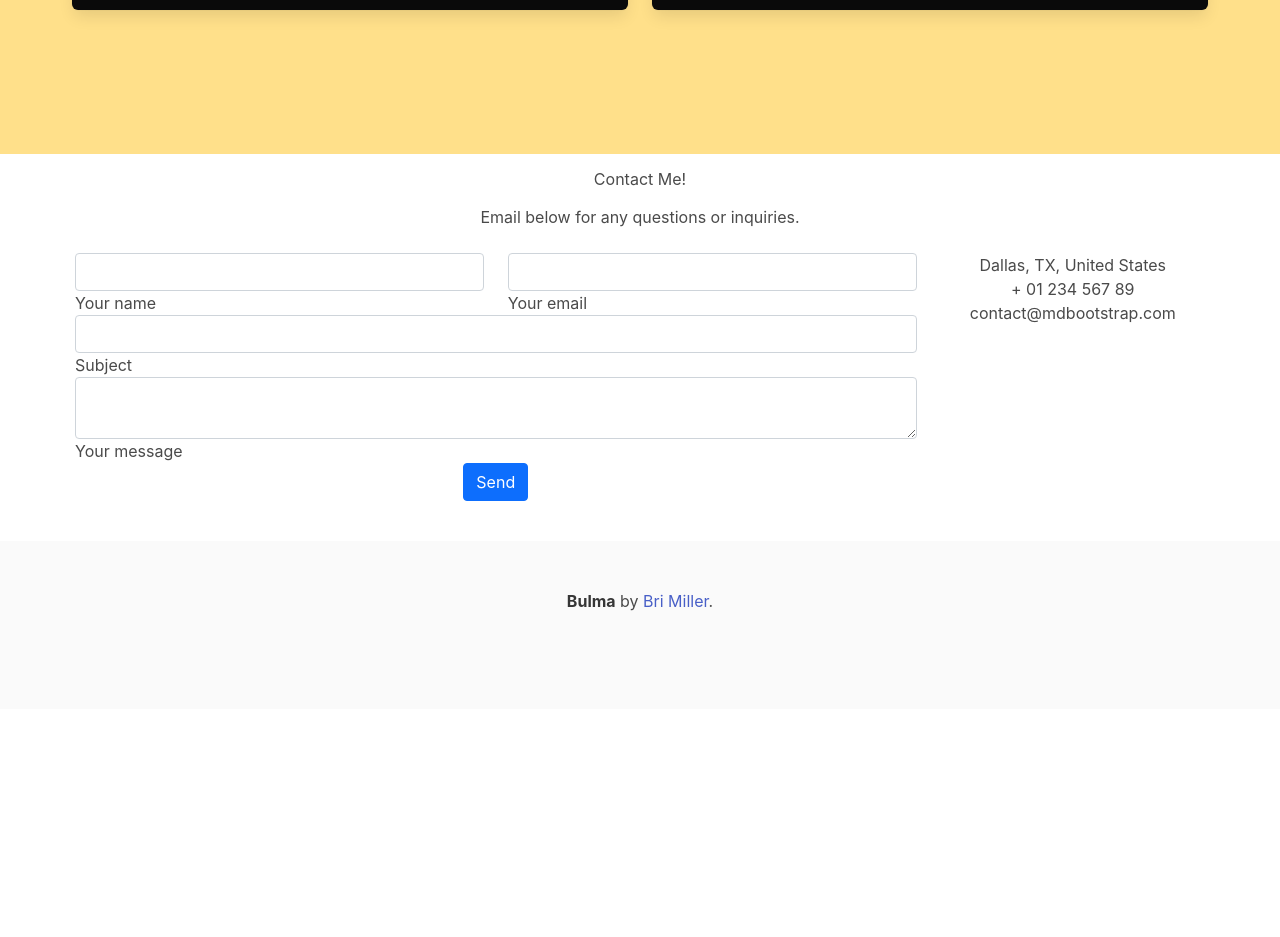
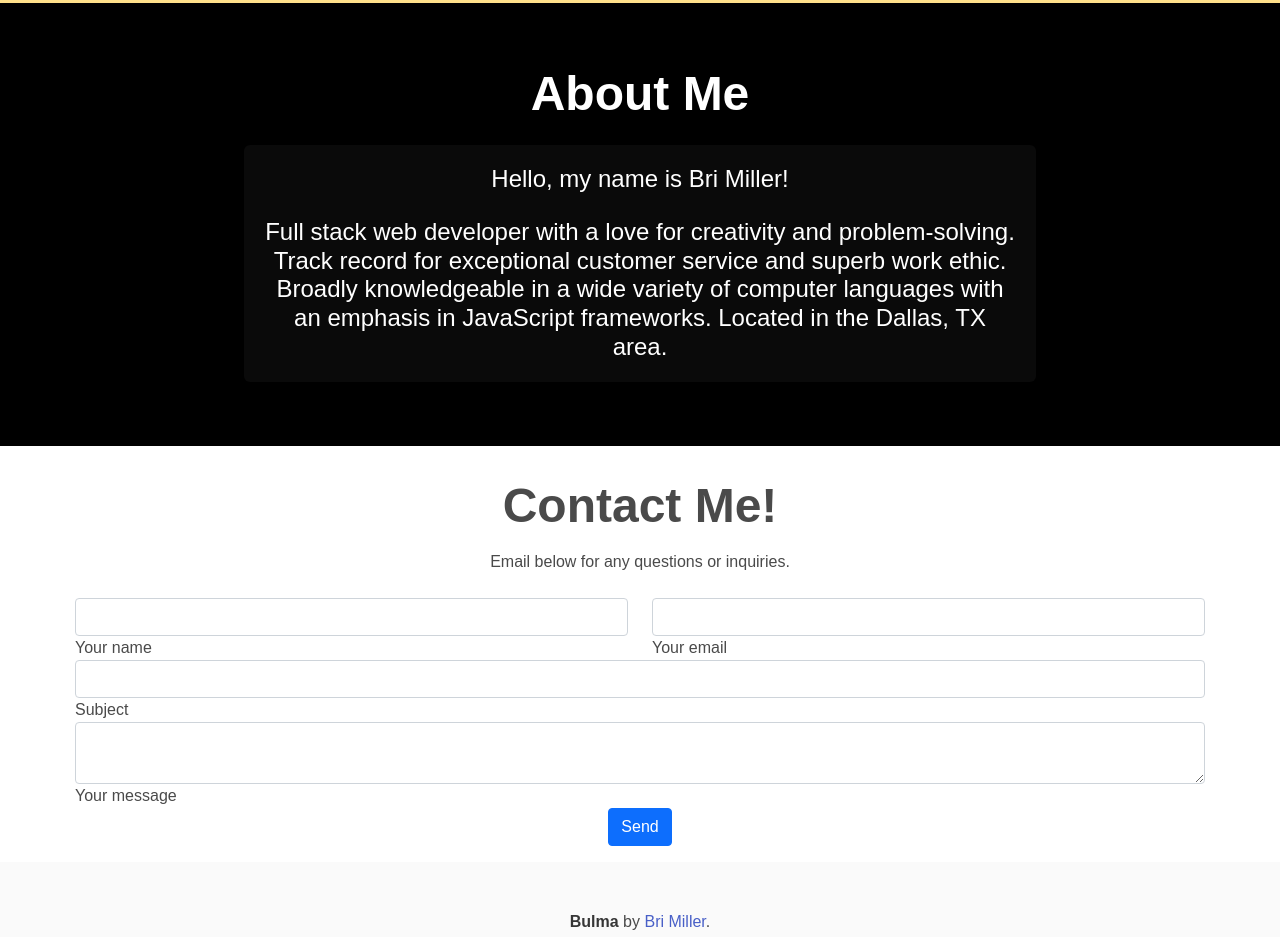
Before and after one commit to mbrianna1170/my-portfolio, a plain HTML site: page index.html in a window 1280 px wide. Shown: the part 1508-2445 px from the top of the page. Before the commit the page ends 2217 px from the top, so only its background shows below. Drawn offline with nearby package versions, Linux system fonts and the light colour scheme.

Commit message:
fixed contact section and header links

```diff
--- a/assets/style.css
+++ b/assets/style.css
@@ -1,12 +1,16 @@
+body {
+  font-family: sans-serif;
+}
+
 .hero-body {
   background-image: url("./images/istockpaid.jpg");
   background-position: center center;
   background-repeat: repeat-x;
-  }
+}
 
-  img {
-    padding: 10px;
-  }
+img {
+  padding: 10px;
+}
 
 .box {
   margin-left: 15px;
@@ -30,3 +34,41 @@
 .is-horizontal-center {
   justify-content: center;
 }
+
+/* Title for header */
+
+h1.title.has-text-centered.has-text-white {
+  font-size: xxx-large;
+}
+
+h2.subtitle.has-text-centered.has-text-white {
+  font-size: xx-large;
+}
+
+/* Featured Section */
+h1.title.has-text-centered {
+  font-size: xxx-large;
+}
+
+section#featuredProjects {
+  padding: 2%;
+}
+
+/* About me section */
+div#about-me-section {
+  background: black;
+  padding: 5%;
+}
+
+h2,
+h3.about-description
+{
+  font-size: x-large;
+}
+
+/* Contact Box*/
+h2.h1-responsive.font-weight-bold.text-center.my-4 {
+  font-size: xxx-large;
+  font-weight: bold;
+  padding-top: 15px;
+}
--- a/index.html
+++ b/index.html
@@ -1,24 +1,41 @@
 <!DOCTYPE html>
 <html lang="en">
   <head>
-    <meta charset="UTF-8">
-    <meta http-equiv="X-UA-Compatible" content="IE=edge">
-    <meta name="viewport" content="width=device-width, initial-scale=1.0">
+    <meta charset="UTF-8" />
+    <meta http-equiv="X-UA-Compatible" content="IE=edge" />
+    <meta name="viewport" content="width=device-width, initial-scale=1.0" />
     <title>My Portfolio</title>
-    <link href="https://cdn.jsdelivr.net/npm/bootstrap@5.0.2/dist/css/bootstrap.min.css" rel="stylesheet" integrity="sha384-EVSTQN3/azprG1Anm3QDgpJLIm9Nao0Yz1ztcQTwFspd3yD65VohhpuuCOmLASjC" crossorigin="anonymous">
-    <link rel="stylesheet" href="https://cdn.jsdelivr.net/npm/bulma@0.9.2/css/bulma.min.css">
-    <link rel="stylesheet" href="./assets/style.css">
+    <link
+      href="https://cdn.jsdelivr.net/npm/bootstrap@5.0.2/dist/css/bootstrap.min.css"
+      rel="stylesheet"
+      integrity="sha384-EVSTQN3/azprG1Anm3QDgpJLIm9Nao0Yz1ztcQTwFspd3yD65VohhpuuCOmLASjC"
+      crossorigin="anonymous"
+    />
+    <link
+      rel="stylesheet"
+      href="https://cdn.jsdelivr.net/npm/bulma@0.9.2/css/bulma.min.css"
+    />
+    <link rel="stylesheet" href="./assets/style.css" />
     <!-- CSS only -->
-
   </head>
 
   <body>
     <!--Nav Bar Starts Here-->
-<nav class="navbar is-fixed-top" role="navigation" aria-label="main navigation">
+    <nav
+      class="navbar is-fixed-top"
+      role="navigation"
+      aria-label="main navigation"
+    >
       <div class="navbar-brand">
-    <h1 class="navbar-item is-size-4"><strong>Bri Miller</strong></h1>
+        <a href='/' h1 class="navbar-item is-size-4"><strong>Bri Miller</strong></h1></a>
 
-    <a role="button" class="navbar-burger" aria-label="menu" aria-expanded="false" data-target="navbarBasicExample">
+        <a
+          role="button"
+          class="navbar-burger"
+          aria-label="menu"
+          aria-expanded="false"
+          data-target="navbarBasicExample"
+        >
           <span aria-hidden="true"></span>
           <span aria-hidden="true"></span>
           <span aria-hidden="true"></span>
@@ -27,18 +44,13 @@
 
       <div id="navbarBasicExample" class="navbar-menu">
         <div class="navbar-start">
-      <a class="navbar-item" href="./aboutme.html">
-        About
-      </a>
+          <a class="navbar-item" href="#aboutme"> About </a>
 
-      <a class="navbar-item">
-        Portfolio
-      </a>
+          <!-- <a class="navbar-item"> Portfolio </a> -->
 
           <a class="navbar-item" href="#featuredProjects">
             Featured Projects
           </a>
-
         </div>
 
         <div class="navbar-end">
@@ -59,102 +71,110 @@
       <div class="hero-body">
         <figure class="media is-horizontal-center">
           <p class="image is-128x128">
-        <img class="is-rounded" src="./assets/images/1614467105957.jpg">
+            <img class="is-rounded" src="./assets/images/1614467105957.jpg" />
           </p>
         </figure>
-    <p class="title has-text-centered has-text-white">
-     Welcome!
-    </p>
-    <p class="subtitle has-text-centered has-text-white">
+        <h1 class="title has-text-centered has-text-white">Welcome!</h1>
+        <h2 class="subtitle has-text-centered has-text-white">
           I am a full stack web developer.
-    </p>
+        </h2>
       </div>
     </section>
     <!--Hero Section Ends-->
 
     <!--Columns Begin-->
 
- <!--About Me-->
-  <!-- <div class="column is-one-third has-text-centered is-size-3">
-    <div class="box" id="aboutMe">
-    <figure class="media is-inline-block">
-      <p class="image is-96x96">
-        <img class="is-rounded" src="./assets/images/1614467105957.jpg">
-      </p>
-    </figure>
-    <div class="content is-medium">
-      <h2>About Me</h2>
-      <p>Hello, my name is Bri!
-      <br> I am a web developer based near Dallas, TX.<br> I highly enjoy UI & UX web deisgn. I am currently a student with the University of Texas enrolled in their coding program. My current skill set includes HTML, CSS, JavaScript, and other web APIs.
-      </p>
-    </div>
-    </div>
-  </div> -->
-
-
     <!--FEATURED PROJECTS-->
-<section class="section is-medium has-background-warning" id="featuredProjects">
+    <section
+      class="section is-medium has-background-warning"
+      id="featuredProjects"
+    >
       <h1 class="title has-text-centered">Featured Projects</h1>
       <h2 class="subtitle has-text-centered">
-    Click the <strong>link</strong> in each box to be redirected to websites.
+        Click the <strong>link</strong> in each box to be redirected to
+        websites.
       </h2>
       <div class="tile is-ancestor">
         <div class="tile is-parent">
           <article class="tile is-child box has-background-black">
-          <p class="title has-text-centered has-text-white">Health and Recipe Project</p>
-          <p class="subtitle has-text-centered"><a href="https://mariamv29.github.io/healthy-craves/">Click Here</a></p>
+            <p class="title has-text-centered has-text-white">
+              Health and Recipe Project
+            </p>
+            <p class="subtitle has-text-centered">
+              <a href="https://mariamv29.github.io/healthy-craves/"
+                >Click Here</a
+              >
+            </p>
             <figure class="image is-4by3">
-            <img src="./assets/images/health.jpeg">
+              <img src="./assets/images/health.jpeg" />
             </figure>
           </article>
         </div>
         <div class="tile is-parent">
           <article class="tile is-child box has-background-black">
-          <p class="title has-text-centered has-text-white">Mock-Up Website</p>
-          <p class="subtitle has-text-centered"><a href="https://mbrianna1170.github.io/horiseo-page/">Click Here</a></p>
+            <p class="title has-text-centered has-text-white">
+              Mock-Up Website
+            </p>
+            <p class="subtitle has-text-centered">
+              <a href="https://mbrianna1170.github.io/horiseo-page/"
+                >Click Here</a
+              >
+            </p>
             <figure class="image is-4by3">
-            <img src="./assets/images/horiseo2.jpeg">
+              <img src="./assets/images/horiseo2.jpeg" />
             </figure>
           </article>
         </div>
       </div>
-  <!-- <div class="tile is-ancestor">
-          <div class="tile is-parent">
-            <article class="tile is-child box">
-              <p class="title">One</p>
-              <p class="subtitle">Subtitle</p>
-            </article>
+    </section>
+
+    <!--About Me Section Starts Here-->
+<section class="hero is-medium has-background-black" id='aboutme'>
+  <div class="hero-body" id="about-me-section">
+    <h1 class="title has-text-centered has-text-white">
+     About Me
+    </h1>
+    <div class="box has-text-white has-background-black has-text-centered">
+      <h2>Hello, my name is Bri Miller!</h2>
+      <br>
+      <h3 class=about-description>
+        Full stack web developer with a love for creativity and problem-solving. Track record for exceptional customer service and superb work ethic. Broadly knowledgeable in a wide variety of computer languages with an emphasis in JavaScript frameworks. Located in the Dallas, TX area.
+      </h3>
     </div>
-          <div class="tile is-parent">
-            <article class="tile is-child box">
-              <p class="title">Two</p>
-              <p class="subtitle">Subtitle</p>
-            </article>
-          </div> -->
+  </div>
 </section>
+
 
     <!---Contact Info-->
     <!--Section: Contact v.2-->
     <section class="mb-4" id="contactMe">
-
       <!--Section heading-->
-  <h2 class="h1-responsive font-weight-bold text-center my-4">Contact Me!</h2>
+      <h2 class="h1-responsive font-weight-bold text-center my-4">
+        Contact Me!
+      </h2>
       <!--Section description-->
-  <p class="text-center w-responsive mx-auto mb-5">Email below for any questions or inquiries.</p>
+      <p class="text-center w-responsive mx-auto mb-5">
+        Email below for any questions or inquiries.
+      </p>
 
       <div class="row">
-
-      <!--Grid column-->
-      <div class="col-md-9 mb-md-0 mb-5">
-          <form id="contact-form" name="contact-form" action="mail.php" method="POST">
-
+          <form
+            id="contact-form"
+            name="contact-form"
+            action="mail.php"
+            method="POST"
+          >
             <!--Grid row-->
             <div class="row">
-
               <!--Grid column-->
               <div class="col-md-6">
                 <div class="md-form mb-0">
-                          <input type="text" id="name" name="name" class="form-control">
+                  <input
+                    type="text"
+                    id="name"
+                    name="name"
+                    class="form-control"
+                  />
                   <label for="name" class="">Your name</label>
                 </div>
               </div>
@@ -163,12 +183,16 @@
               <!--Grid column-->
               <div class="col-md-6">
                 <div class="md-form mb-0">
-                          <input type="text" id="email" name="email" class="form-control">
+                  <input
+                    type="text"
+                    id="email"
+                    name="email"
+                    class="form-control"
+                  />
                   <label for="email" class="">Your email</label>
                 </div>
               </div>
               <!--Grid column-->
-
             </div>
             <!--Grid row-->
 
@@ -176,7 +200,12 @@
             <div class="row">
               <div class="col-md-12">
                 <div class="md-form mb-0">
-                          <input type="text" id="subject" name="subject" class="form-control">
+                  <input
+                    type="text"
+                    id="subject"
+                    name="subject"
+                    class="form-control"
+                  />
                   <label for="subject" class="">Subject</label>
                 </div>
               </div>
@@ -185,59 +214,63 @@
 
             <!--Grid row-->
             <div class="row">
-
               <!--Grid column-->
               <div class="col-md-12">
-
                 <div class="md-form">
-                          <textarea type="text" id="message" name="message" rows="2" class="form-control md-textarea"></textarea>
+                  <textarea
+                    type="text"
+                    id="message"
+                    name="message"
+                    rows="2"
+                    class="form-control md-textarea"
+                  ></textarea>
                   <label for="message">Your message</label>
                 </div>
-
               </div>
             </div>
             <!--Grid row-->
-
           </form>
 
           <div class="text-center text-md-left">
-              <a class="btn btn-primary" onclick="document.getElementById('contact-form').submit();">Send</a>
+            <a
+              class="btn btn-primary"
+              onclick="document.getElementById('contact-form').submit();"
+              >Send</a
+            >
           </div>
           <div class="status"></div>
         </div>
         <!--Grid column-->
 
         <!--Grid column-->
-      <div class="col-md-3 text-center">
+        <!-- <div class="col-md-3 text-center">
           <ul class="list-unstyled mb-0">
-              <li><i class="fas fa-map-marker-alt fa-2x"></i>
+            <li>
+              <i class="fas fa-map-marker-alt fa-2x"></i>
               <p>Dallas, TX, United States</p>
             </li>
 
-              <li><i class="fas fa-phone mt-4 fa-2x"></i>
+            <li>
+              <i class="fas fa-phone mt-4 fa-2x"></i>
               <p>+ 01 234 567 89</p>
             </li>
 
-              <li><i class="fas fa-envelope mt-4 fa-2x"></i>
+            <li>
+              <i class="fas fa-envelope mt-4 fa-2x"></i>
               <p>contact@mdbootstrap.com</p>
             </li>
           </ul>
+        </div> -->
+        <!--Grid column-->
       </div>
-      <!--Grid column-->
-
-  </div>
-
     </section>
     <!--Section: Contact v.2-->
 
     <!--FOOTER-->
     <footer class="footer">
       <div class="content has-text-centered">
-    <p>
-      <strong>Bulma</strong> by <a href="./index.html">Bri Miller</a>.
-    </p>
+        <p><strong>Bulma</strong> by <a href="./index.html">Bri Miller</a>.</p>
       </div>
     </footer>
-
   </body>
 </html>
```
Also changed, not shown: aboutme.html (+3 -3 lines). Lines whose indentation alone changed are shown as unchanged.
